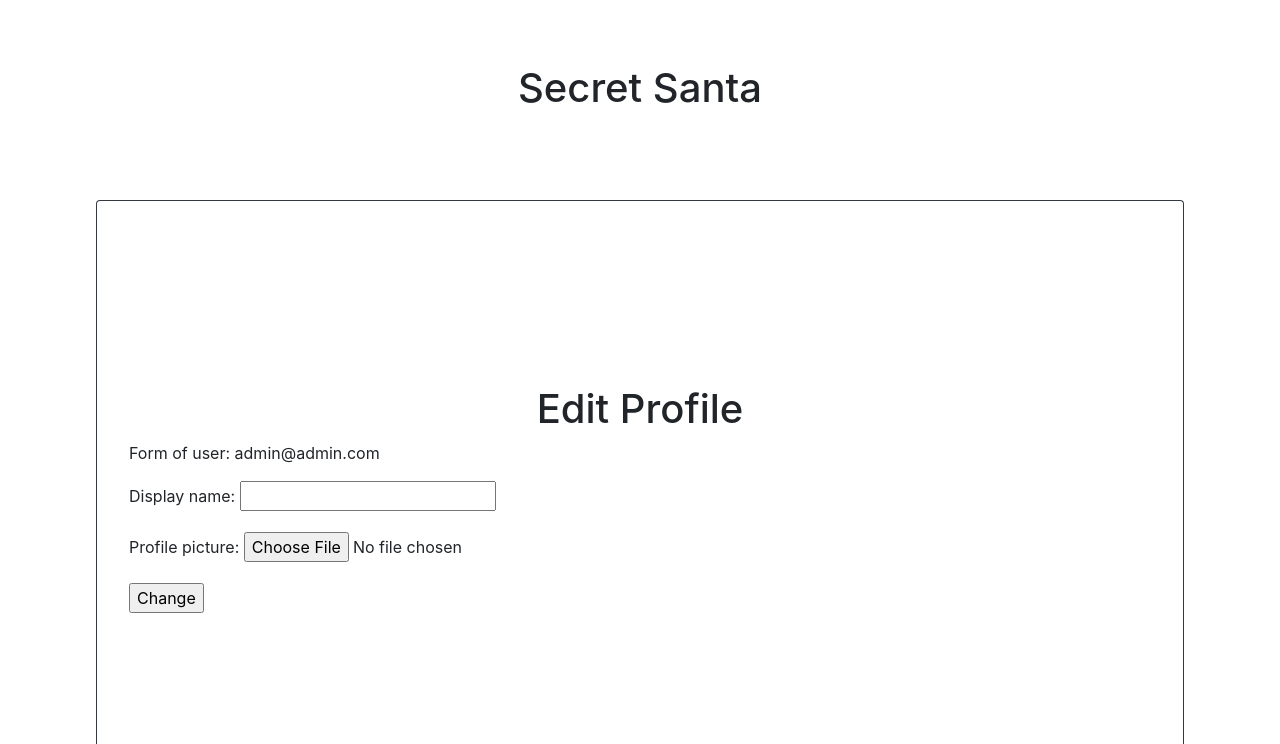
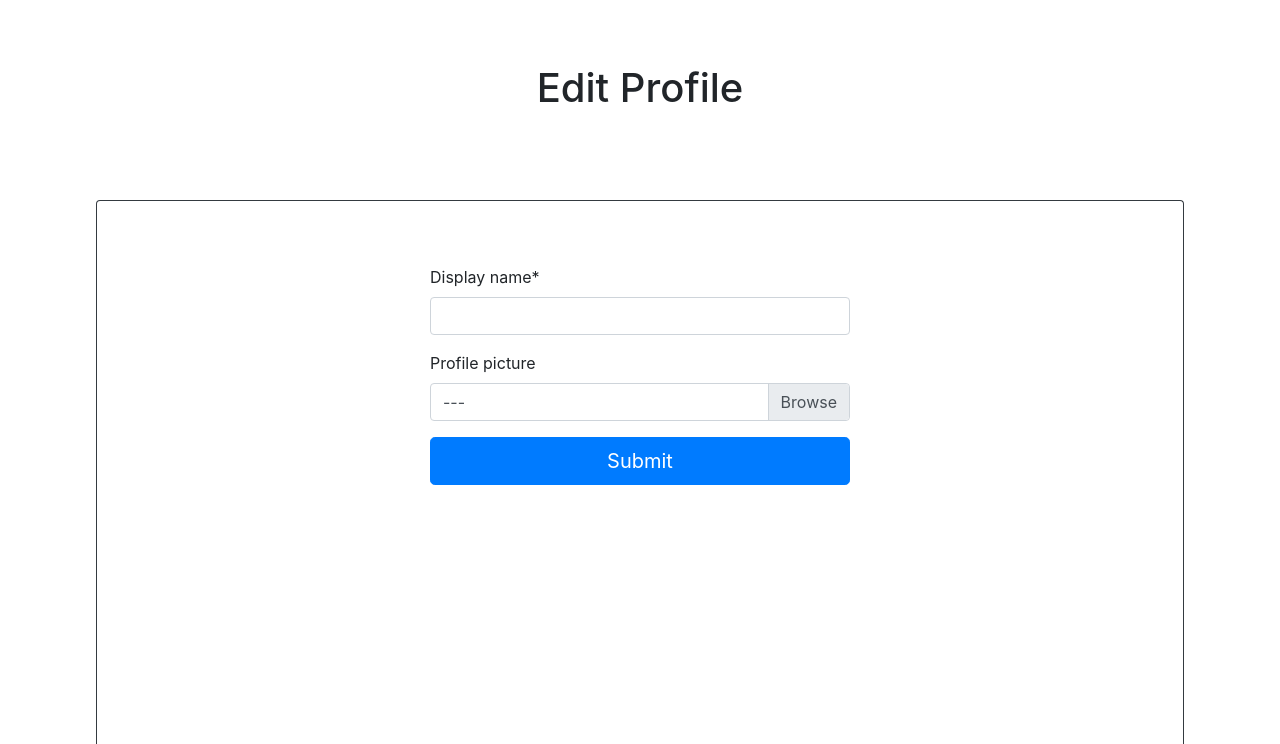
Before and after one commit to james-menzies/secret_santa, a Django app: page /users/me/edit/ in a window 1280 px wide. Shown: the part 56-800 px from the top of the page. Run offline with Django 3.2, Linux system fonts and the light colour scheme; a user stored in the database is signed in; some libraries are stand-ins or nearby versions.

Commit message:
edit profile largely working

```diff
--- a/secret_santa/users/forms.py
+++ b/secret_santa/users/forms.py
@@ -26,4 +26,13 @@ class UserRegistrationForm(UserCreationForm):
 class UserEditForm(ModelForm):
     class Meta:
         model = CustomUser
-        fields = ['display_name', 'profile_picture', ]
+        fields = ['display_name', 'profile_picture']
+
+    def __init__(self, *args, **kwargs):
+        super().__init__(*args, **kwargs)
+        self.helper = FormHelper()
+        self.helper.form_class = 'col-md'
+        self.helper.form_show_errors = True
+        self.helper.form_id = 'id-registration-form'
+        self.helper.add_input(Submit('submit', 'Submit',
+                                     css_class='btn btn-lg btn-primary btn-block'))
--- /dev/null
+++ b/secret_santa/users/static/users/css/edit_profile.css
@@ -0,0 +1,4 @@
+.main-container form {
+    max-width: 450px;
+    margin: auto;
+}
--- a/secret_santa/users/templates/users/edit_profile.html
+++ b/secret_santa/users/templates/users/edit_profile.html
@@ -1,11 +1,10 @@
 {% extends 'core/navbar_base.html' %}
+{% load crispy_forms_tags %}
+{% load static %}
+{% block links %}
+<link rel="stylesheet" href="{% static 'users/css/edit_profile.css' %}">
+{% endblock %}
 
 {% block content %}
-    <h1>Edit Profile</h1>
-    <p>Form of user: {{ user.email }}</p>
-    <form action="" method="post" enctype="multipart/form-data">
-        {% csrf_token %}
-        {{ form.as_p }}
-        <input type="submit" value="Change">
-    </form>
+    {% crispy form %}
 {% endblock %}
--- a/secret_santa/users/views.py
+++ b/secret_santa/users/views.py
@@ -53,5 +53,8 @@ def edit_profile(request):
             return redirect('profile')
     else:
         form = UserEditForm(instance=request.user)
-        context = {"form": form}
+        context = {
+            "form": form,
+            "title": "Edit Profile"
+                   }
         return render(request, 'users/edit_profile.html', context=context)
```
